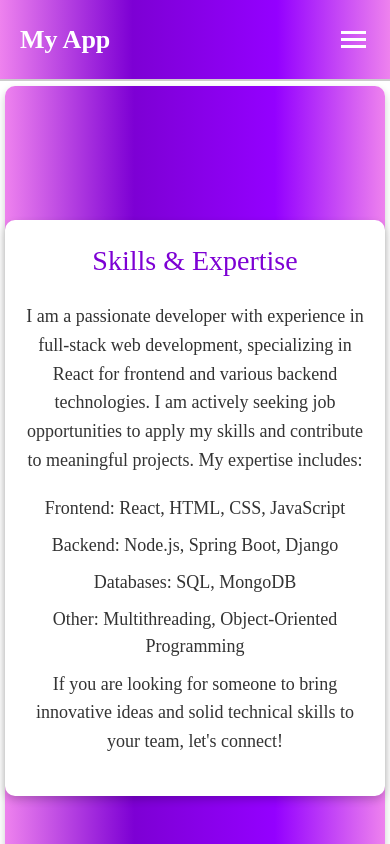
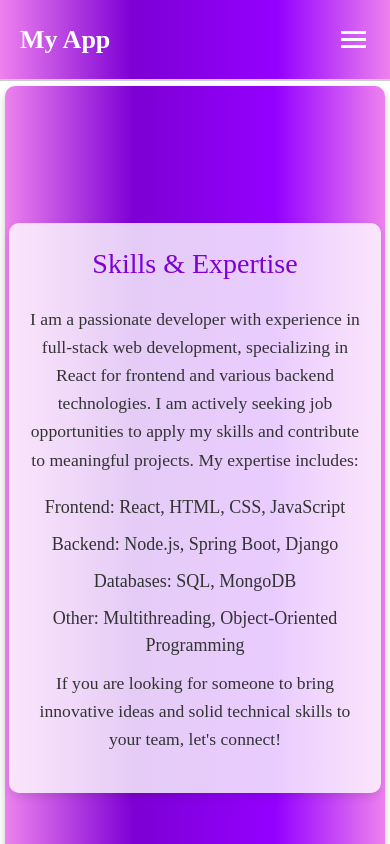
Before and after one commit to NtandoMgo/PRODIGY_WD_01, a React (Vite) app: page /my-work in a window 390 px wide. Shown: the top 844 px of the page. Built offline with nearby package versions, Linux system fonts and the light colour scheme.

Commit message:
content box width an colour

```diff
--- a/src/components/AboutPage/About.css
+++ b/src/components/AboutPage/About.css
@@ -16,8 +16,8 @@
     box-shadow: 0 4px 8px rgba(0, 0, 0, 0.2);
 }
 
-.content-box {
-    background: #fff;
+.about-container .content-box {
+    background: #FFFFFFCC;
     border-radius: 10px;
     box-shadow: 0 4px 8px rgba(0, 0, 0, 0.2);
     padding: 20px;
@@ -49,3 +49,10 @@
   .content-box ul li {
     margin-bottom: 10px;
   }
+
+  @media (max-width: 768px) {
+    .about-container .content-box {
+      /* max-width: 600px; */
+      width: 98%;
+    }
+  }
--- a/src/components/ContactPage/Contact.css
+++ b/src/components/ContactPage/Contact.css
@@ -13,7 +13,7 @@
   }
 
   .content-box {
-    background: #fff;
+    background: #FFFFFFCC;
     border-radius: 10px;
     box-shadow: 0 4px 8px rgba(0, 0, 0, 0.2);
     padding: 20px;
@@ -56,3 +56,9 @@
     color: #9400ff;
     text-decoration: underline;
   }
+
+  @media (max-width: 768px) {
+    .contact-container .content-box {
+      width: 98%;
+    }
+  }
--- a/src/components/ServicesPage/Services.css
+++ b/src/components/ServicesPage/Services.css
@@ -16,8 +16,8 @@
     box-shadow: 0 4px 8px rgba(0, 0, 0, 0.2);
 }
 
-.content-box {
-    background: #f0f0f0;
+.services-container .content-box {
+    background: #FFFFFFCC;
     padding: 20px;
     border-radius: 10px;
     box-shadow: 0 4px 8px rgba(0, 0, 0, 0.1);
@@ -31,8 +31,14 @@
     color: #7d00d4;
   }
 
-  .content-box p {
+  .services-container .content-box p {
     font-size: 1.1rem;
     color: #333;
     line-height: 1.6;
   }
+
+  @media (max-width: 768px) {
+    .services-container .content-box {
+      width: 98%;
+    }
+  }
```
